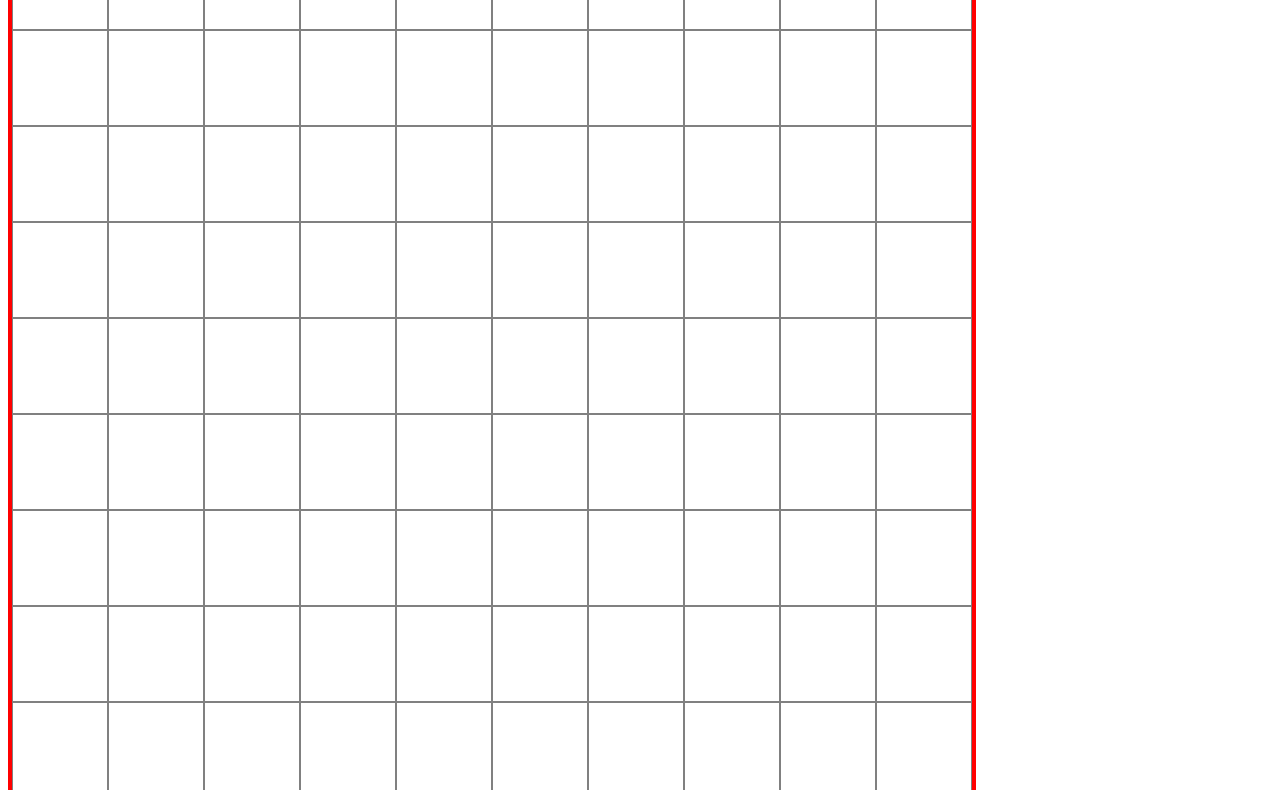
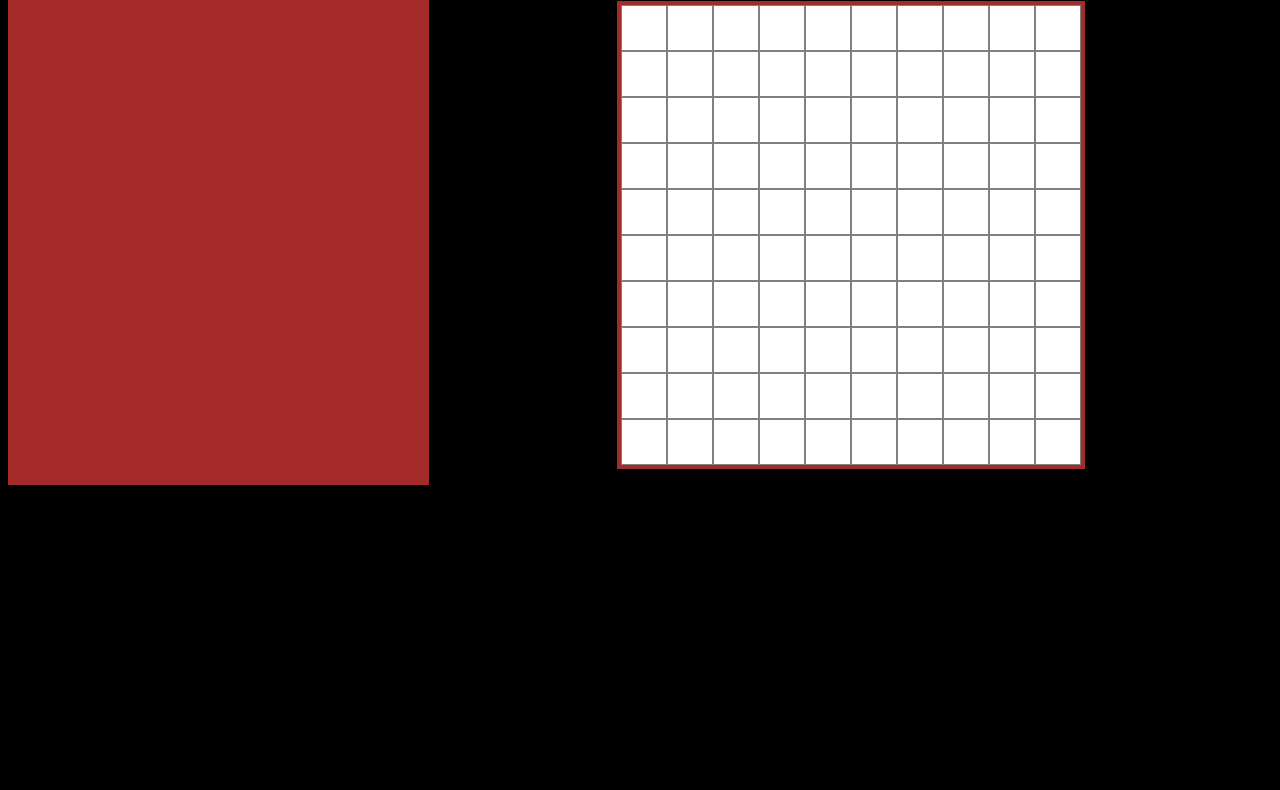
Before and after one commit to Jrgnrq/Project-Etch-a-Sketch, a plain HTML site: page index.html in a window 1280 px wide. Shown: the part 78-868 px from the top of the page. After the commit the page ends 800 px from the top, so only its background shows below. Drawn offline with Linux system fonts and the light colour scheme.

Commit message:
styles changed

```diff
--- a/index.html
+++ b/index.html
@@ -7,8 +7,14 @@
     <title>Document</title>
 </head>
 <body>
-    <div id="sketch">
+    <div id="title">Etch a Sketch</div>
+    <div class="sketchBody">
+        <div class="sketchSettings"></div>
+        <div class="sketchBox">
+            <div id="sketch"></div>
+        </div>
     </div>
+
     <script src="script.js"></script>
 </body>
 </html>
--- a/script.js
+++ b/script.js
@@ -2,6 +2,7 @@ var sketch = document.getElementById("sketch")
 
 
 let columns
+//function that change the number of squares inside the sketchtable
 function sketchTable(columns){
 
     let round = 0
--- a/styles.css
+++ b/styles.css
@@ -1,8 +1,36 @@
+body{
+    background-color: black;
+    display: flex;
+    flex-direction: column;
+
+
+}
+#title{
+    color: brown;
+    text-align: center;
+    font-size: 48px;
+}
+.sketchBody{
+    display: flex;
+    height:500px;
+    margin-bottom: 0%;
+}
+.sketchSettings{
+    flex: 1;
+    background-color: brown;
+}
+.sketchBox{
+    flex: 2;
+    display: flex;
+    justify-content: center;
+}
 #sketch{
-    border: 4px red solid;
+    border: 4px brown solid;
     display: grid;
-    width: 960px;
-    height: 960px;
+    width: 460px;
+    height: 460px;
+
+    margin: auto;
   }
 .square{
     margin: 0;
```
